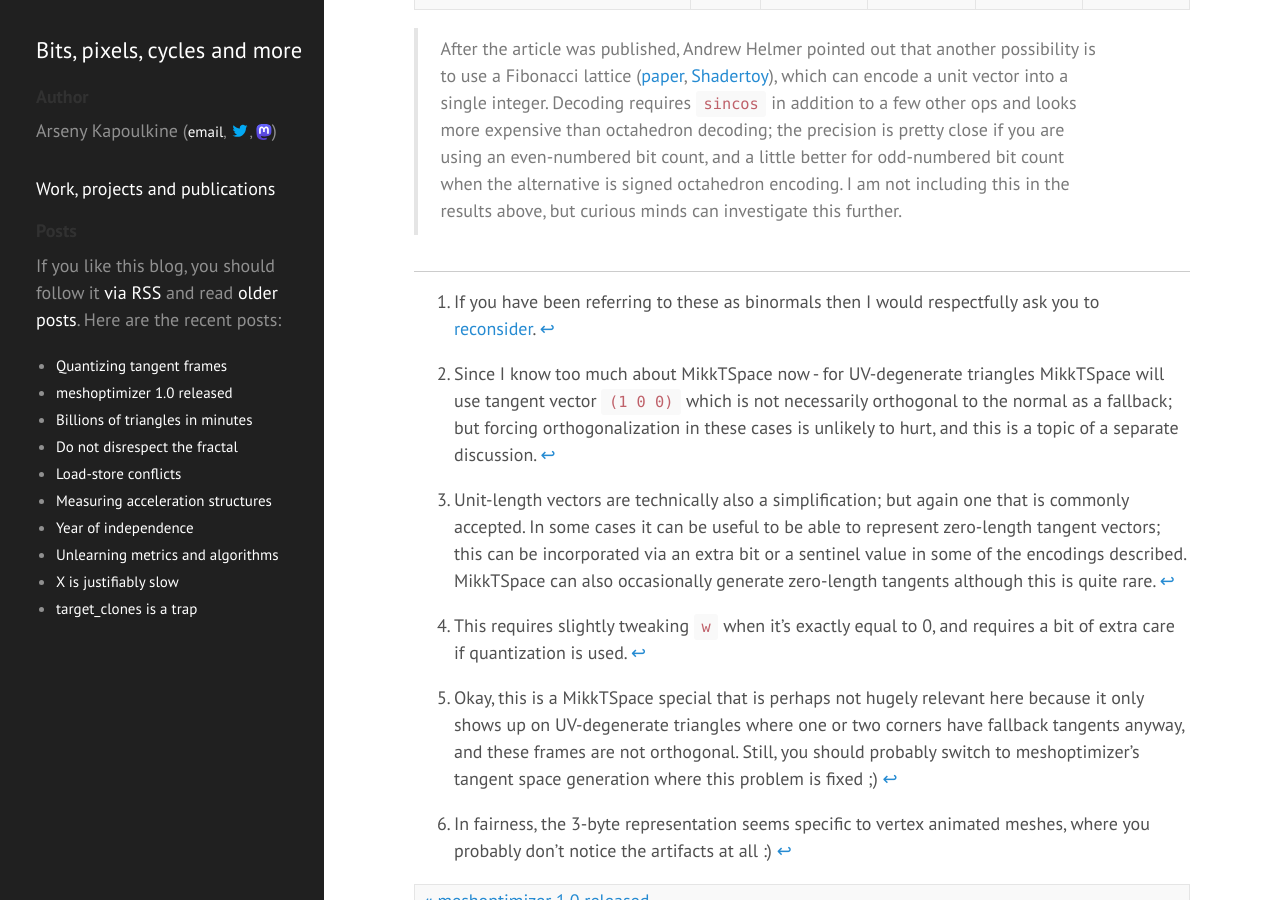
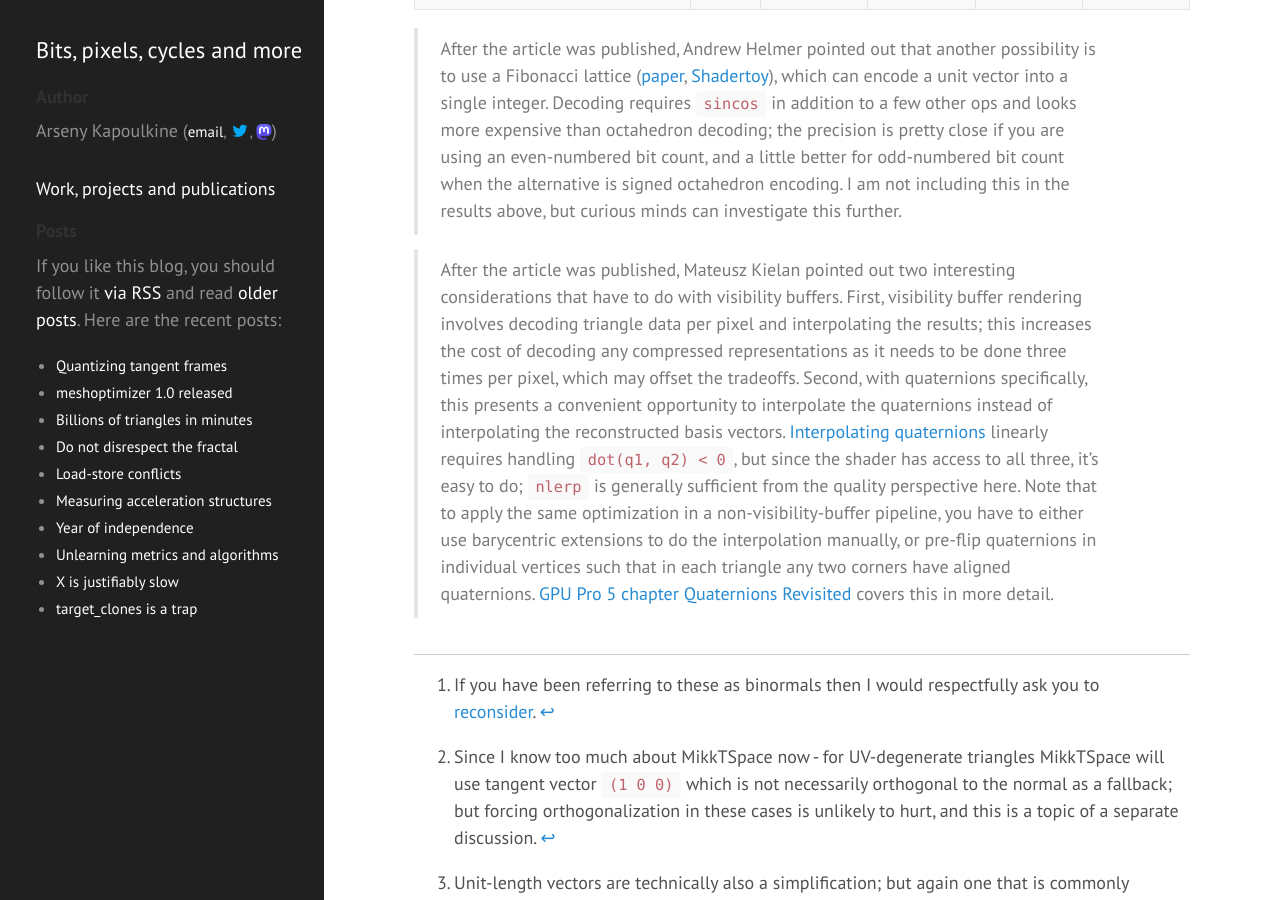
Before and after one commit to zeux/zeux.github.io, a Jekyll site: the page built from _posts/2026-04-30-quantizing-tangent-frames.md, in a window 1280 px wide and 900 px high, scrolled down 9752 px. Built offline with Jekyll 4.4.1, drawn with Linux system fonts in a browser that asks for light colours.

Commit message:
Add quaternion interpolation notes

```diff
--- a/_posts/2026-04-30-quantizing-tangent-frames.md
+++ b/_posts/2026-04-30-quantizing-tangent-frames.md
@@ -175,6 +175,8 @@ For convenience, here's the average error plot as well as a full table with all
 
 > After the article was published, Andrew Helmer pointed out that another possibility is to use a Fibonacci lattice ([paper](https://dl.acm.org/doi/10.1145/2816795.2818131), [Shadertoy](https://www.shadertoy.com/view/4t2XWK)), which can encode a unit vector into a single integer. Decoding requires `sincos` in addition to a few other ops and looks more expensive than octahedron decoding; the precision is pretty close if you are using an even-numbered bit count, and a little better for odd-numbered bit count when the alternative is signed octahedron encoding. I am not including this in the results above, but curious minds can investigate this further.
 
+> After the article was published, Mateusz Kielan pointed out two interesting considerations that have to do with visibility buffers. First, visibility buffer rendering involves decoding triangle data per pixel and interpolating the results; this increases the cost of decoding any compressed representations as it needs to be done three times per pixel, which may offset the tradeoffs. Second, with quaternions specifically, this presents a convenient opportunity to interpolate the quaternions instead of interpolating the reconstructed basis vectors. [Interpolating quaternions](https://zeux.io/2015/07/23/approximating-slerp/) linearly requires handling `dot(q1, q2) < 0`, but since the shader has access to all three, it's easy to do; `nlerp` is generally sufficient from the quality perspective here. Note that to apply the same optimization in a non-visibility-buffer pipeline, you have to either use barycentric extensions to do the interpolation manually, or pre-flip quaternions in individual vertices such that in each triangle any two corners have aligned quaternions. [GPU Pro 5 chapter Quaternions Revisited](https://gpupro.blogspot.com/2014/01/our-gpu-pro-5-chapter-describes.html) covers this in more detail.
+
 [^1]: If you have been referring to these as binormals then I would respectfully ask you to [reconsider](https://terathon.com/blog/tangent-space.html#:~:text=Bitangent%20versus%20Binormal).
 [^2]: Since I know too much about MikkTSpace now - for UV-degenerate triangles MikkTSpace will use tangent vector `(1 0 0)` which is not necessarily orthogonal to the normal as a fallback; but forcing orthogonalization in these cases is unlikely to hurt, and this is a topic of a separate discussion.
 [^3]: Unit-length vectors are technically also a simplification; but again one that is commonly accepted. In some cases it can be useful to be able to represent zero-length tangent vectors; this can be incorporated via an extra bit or a sentinel value in some of the encodings described. MikkTSpace can also occasionally generate zero-length tangents although this is quite rare.
```
